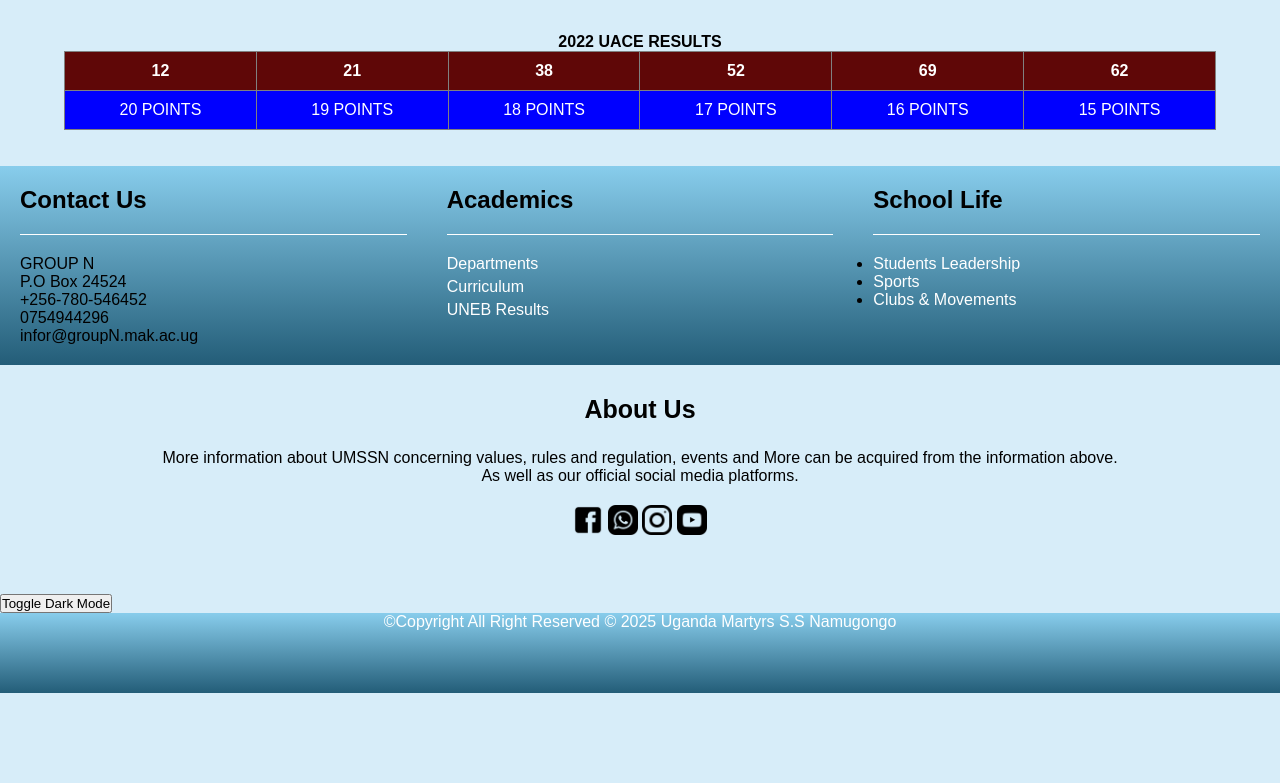
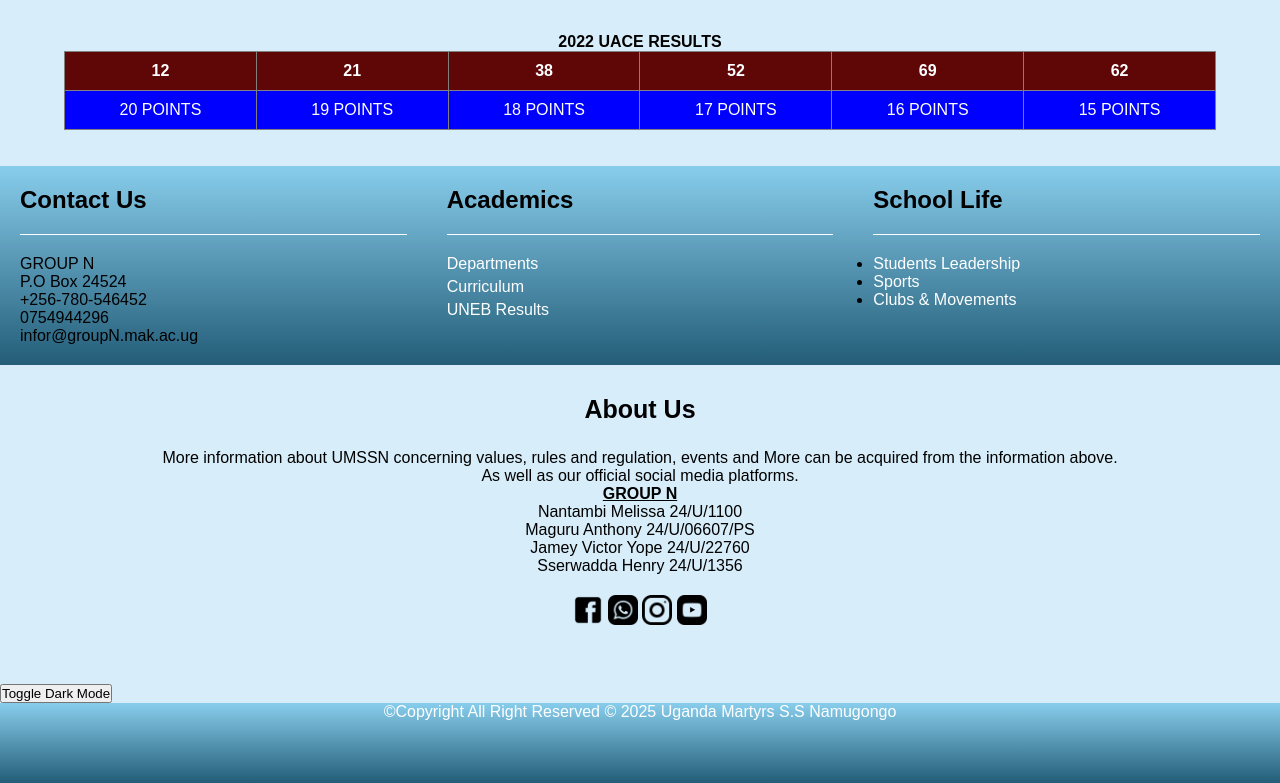
Before and after one commit to NantambiM/melissaprojects, a plain HTML site: page UNEB Results.html in a window 1280 px wide. Shown: the part 1292-2075 px from the top of the page. Before the commit the page ends 1985 px from the top, so only its background shows below. Drawn offline with Linux system fonts and the light colour scheme.

Commit message:
Update UNEB Results.html

```diff
--- a/UNEB Results.html
+++ b/UNEB Results.html
@@ -125,6 +125,13 @@
                      can be acquired from the information above.<br>
                     As well as our official social media platforms.
                 </p>
+        <ul list-style-type="none">
+                <li><strong><u>GROUP N</u></strong></li>
+                <li>Nantambi Melissa 24/U/1100</li>
+                <li>Maguru Anthony 24/U/06607/PS</li>
+                <li>Jamey Victor Yope 24/U/22760</li>
+                <li>Sserwadda Henry 24/U/1356</li>
+            </ul>
         <div class="icons">
             <i class="fa fa-facebook"><a href="https://m.facebook.com/@UgandaMartyrsSSNamugongo/" ><img src="facebook.png" alt="Facebook" style="width: 30px;height: 30px;"></a></i>
             <i class="fa fa-whatsapp"><a href="namugongohttps://x.com/umnamugongo?lang=en"><img src="whatsapp.png" alt="Whatsapp" style="width: 30px;height: 30px";></a></i>
```
